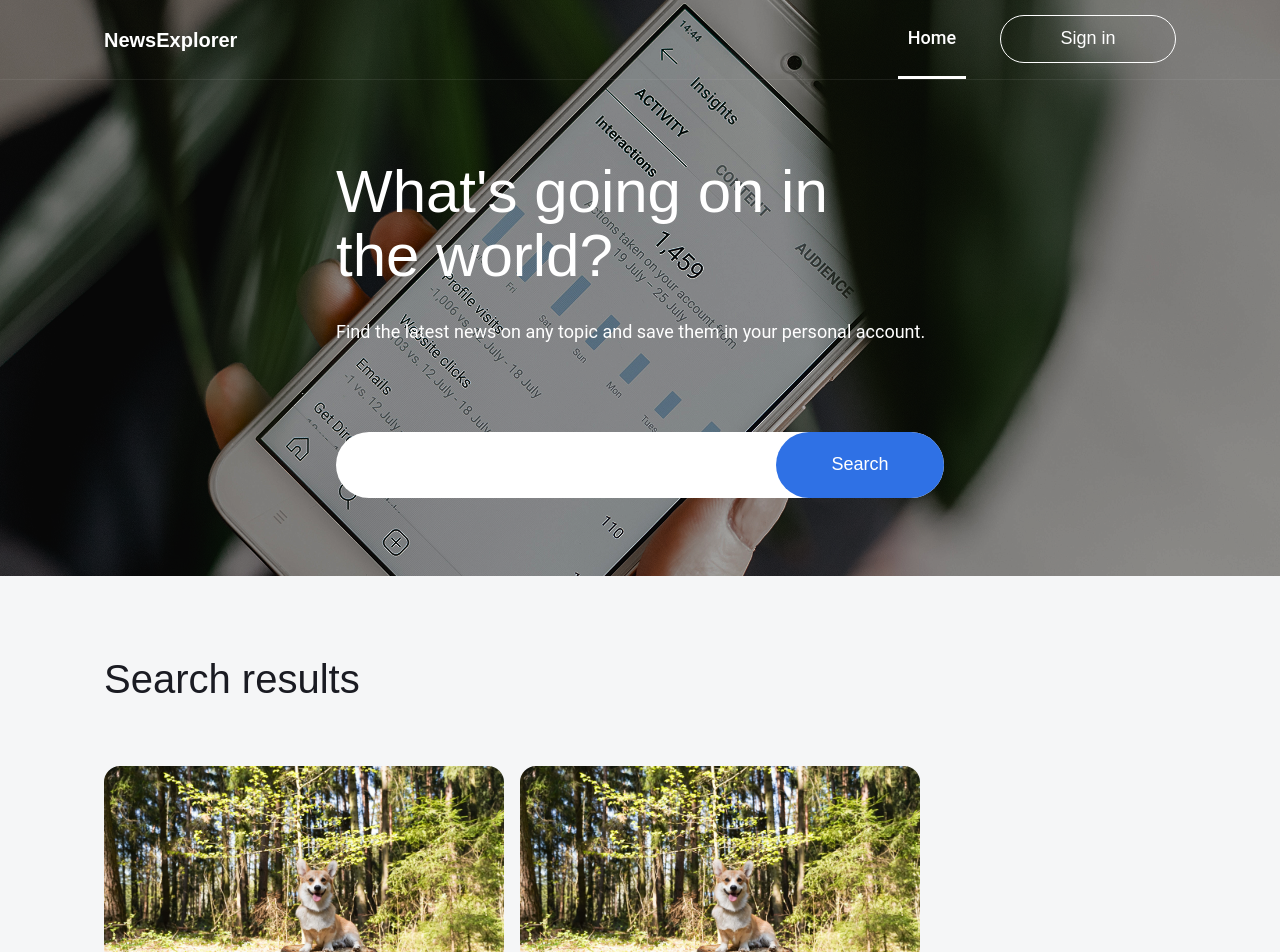
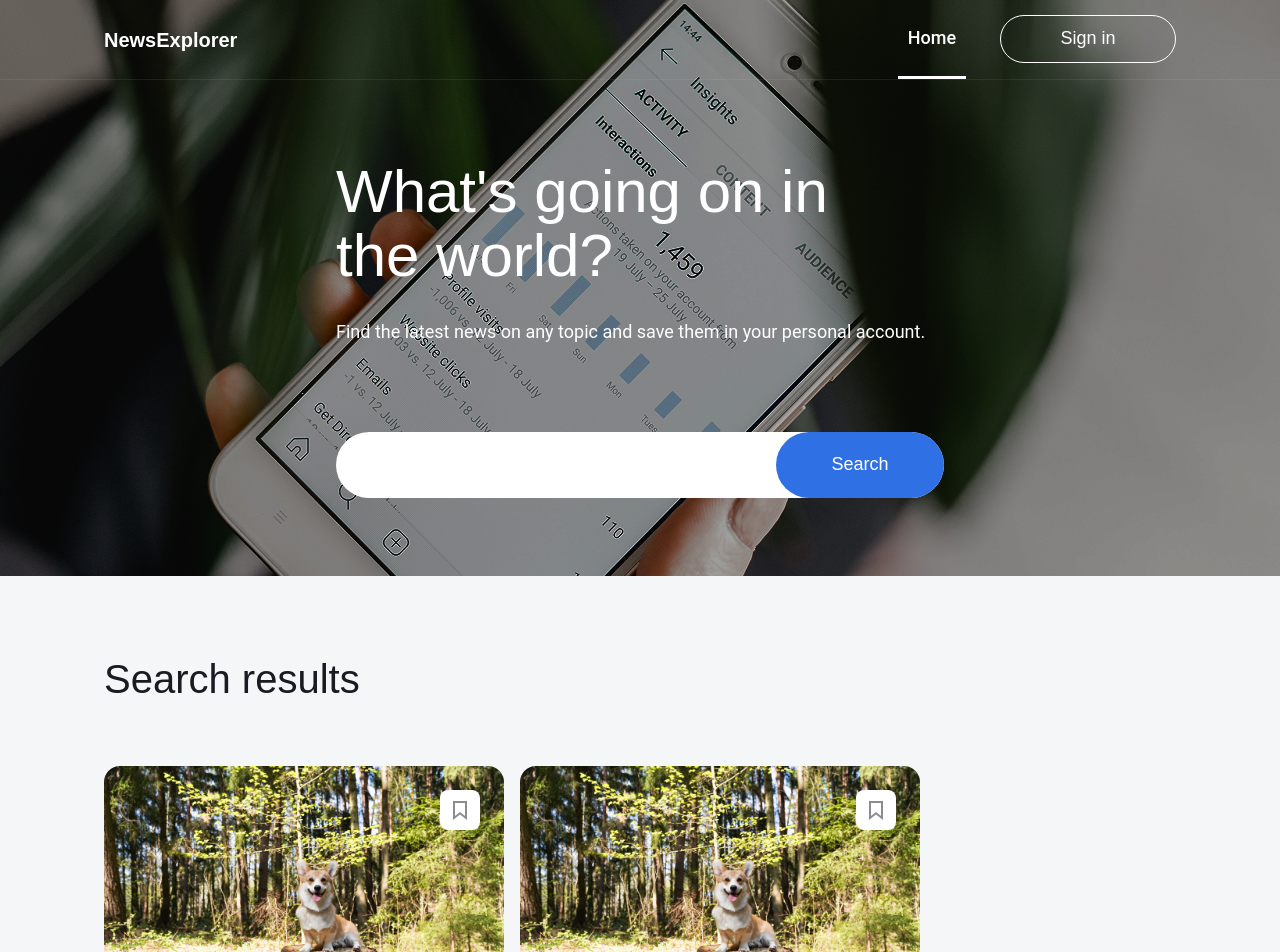
Before and after one commit to ilyalyudevig/news-explorer-frontend, a React (Vite) app: page / in a window 1280 px wide. Shown: the top 952 px of the page. Built offline with nearby package versions, Linux system fonts and the light colour scheme.

Commit message:
Add bookmark icon to the card

```diff
--- a/index.html
+++ b/index.html
@@ -6,7 +6,7 @@
     <meta name="viewport" content="width=device-width, initial-scale=1.0" />
     <title>News Explorer</title>
   </head>
-  <body class="body">
+  <body>
     <div class="page" id="root"></div>
     <script type="module" src="/src/main.jsx"></script>
   </body>
--- a/src/blocks/body.css
+++ /dev/null
@@ -1,3 +0,0 @@
-.body {
-  background-color: #fff;
-}
--- a/src/blocks/button.css
+++ b/src/blocks/button.css
@@ -12,4 +12,6 @@
   display: flex;
   justify-content: center;
   align-items: center;
+  transition: background-color 0.3s ease-in-out;
+  cursor: pointer;
 }
--- a/src/blocks/card.css
+++ b/src/blocks/card.css
@@ -4,6 +4,42 @@
   border-radius: 16px;
   display: flex;
   flex-direction: column;
+  position: relative;
+}
+
+.card__save-button {
+  position: absolute;
+  top: 24px;
+  right: 24px;
+  width: 40px;
+  height: 40px;
+  border-radius: 8px;
+  background: #fff;
+  border: none;
+  cursor: pointer;
+  padding: 0;
+  transition: opacity 0.3s ease-in-out;
+  overflow: hidden;
+}
+
+.card__save-button::before {
+  content: "";
+  position: absolute;
+  inset: 0;
+  background-image: url("../images/bookmark-icon.svg");
+  background-position: center;
+  background-repeat: no-repeat;
+  opacity: 0.5;
+  transition: opacity 0.3s ease-in-out;
+  pointer-events: none;
+}
+
+.card__save-button:hover::before {
+  opacity: 1;
+}
+
+.card__save-button--checked::before {
+  background-image: url("../images/bookmark-icon-checked.svg");
 }
 
 .card__image {
--- a/src/blocks/search-form.css
+++ b/src/blocks/search-form.css
@@ -28,3 +28,7 @@
   background-color: #2f71e5;
   margin-left: auto;
 }
+
+.search-form__button:hover {
+  background-color: #347eff;
+}
--- a/src/components/Footer.jsx
+++ b/src/components/Footer.jsx
@@ -2,10 +2,12 @@ import ghIconSrc from "../images/github.svg";
 import fbIconSrc from "../images/facebook.svg";
 
 function Footer() {
+  const date = new Date();
+
   return (
     <footer className="footer">
       <p className="footer__copyright">
-        &copy; 2024 Supersite, Powered by News API
+        &copy; {`${date.getFullYear()}`} Ilya Lyudevig, Powered by News API
       </p>
       <ul className="footer__links-list links">
         <li className="links__item">
--- a/src/components/NewsCard.jsx
+++ b/src/components/NewsCard.jsx
@@ -1,8 +1,13 @@
 import cardImg from "../images/card_image-min.jpg";
+import Button from "./Button";
 
 function NewsCard() {
   return (
     <article className="card">
+      <Button
+        className="card__save-button"
+        onClick={() => console.log("clicked")}
+      />
       <img className="card__image" src={cardImg} />
       <div className="card__content">
         <p className="card__date">November 4, 2020</p>
--- a/src/index.css
+++ b/src/index.css
@@ -1,5 +1,4 @@
 @import url("./vendor/normalize.css");
-@import url("./blocks/body.css");
 @import url("./blocks/page.css");
 @import url("./blocks/header.css");
 @import url("./blocks/main.css");
```
Also changed, not shown: src/images/bookmark-icon-checked.svg (added), src/images/bookmark-icon.svg (added).
